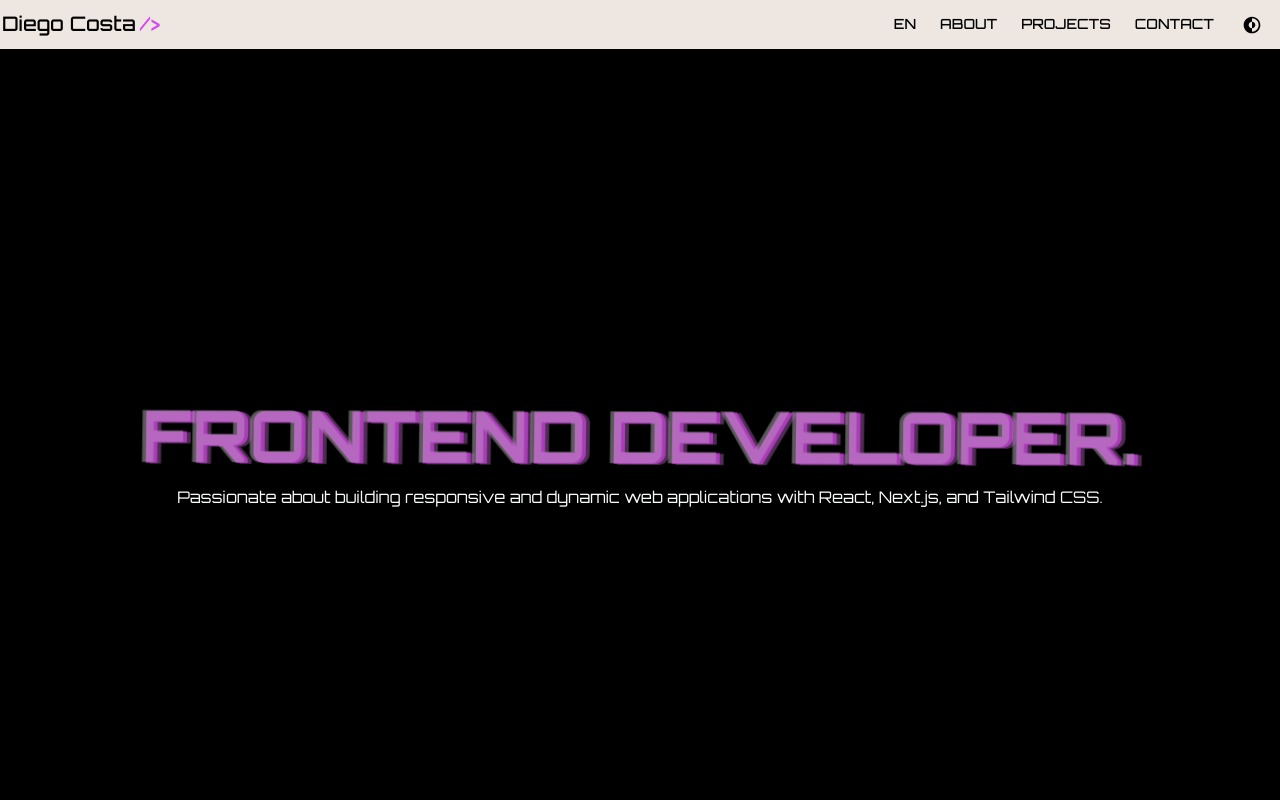
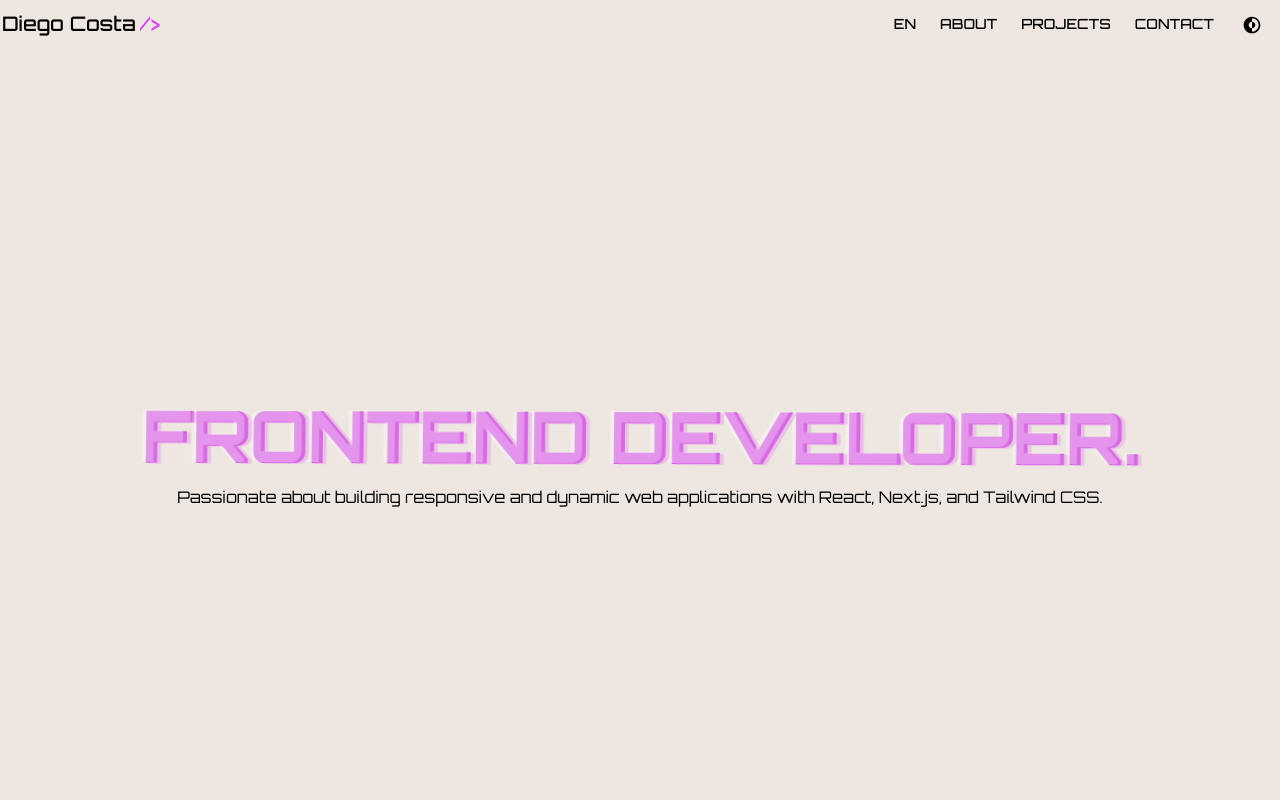
Before and after one commit to DiegoCstyles/portfolio, a Next.js app: page / in a window 1280 px wide. Shown: the top 800 px of the page. Built offline with nearby package versions, Linux system fonts and the light colour scheme.

Commit message:
Update Hero.tsx

```diff
--- a/components/Hero/Hero.tsx
+++ b/components/Hero/Hero.tsx
@@ -49,7 +49,7 @@ const Hero = ({ currentLanguage }: HeroProps) => {
   }, []);
 
   return (
-    <section className="relative hero min-h-screen flex-auto py-24 flex items-center justify-center bg-black">
+    <section className="relative hero min-h-screen flex-auto py-24 flex items-center justify-center light:bg-white dark:bg-black">
       <style>{`
         :root {
           --section-offset: 0;
@@ -75,7 +75,7 @@ const Hero = ({ currentLanguage }: HeroProps) => {
         </div>
 
         {/* Description */}
-        <p className="mt-3 text-base leading-relaxed text-gray-50 dark:text-gray-50">
+        <p className="mt-3 text-base leading-relaxed light:text-black dark:text-white">
           {translations[currentLanguage].description}
         </p>
       </div>
```
